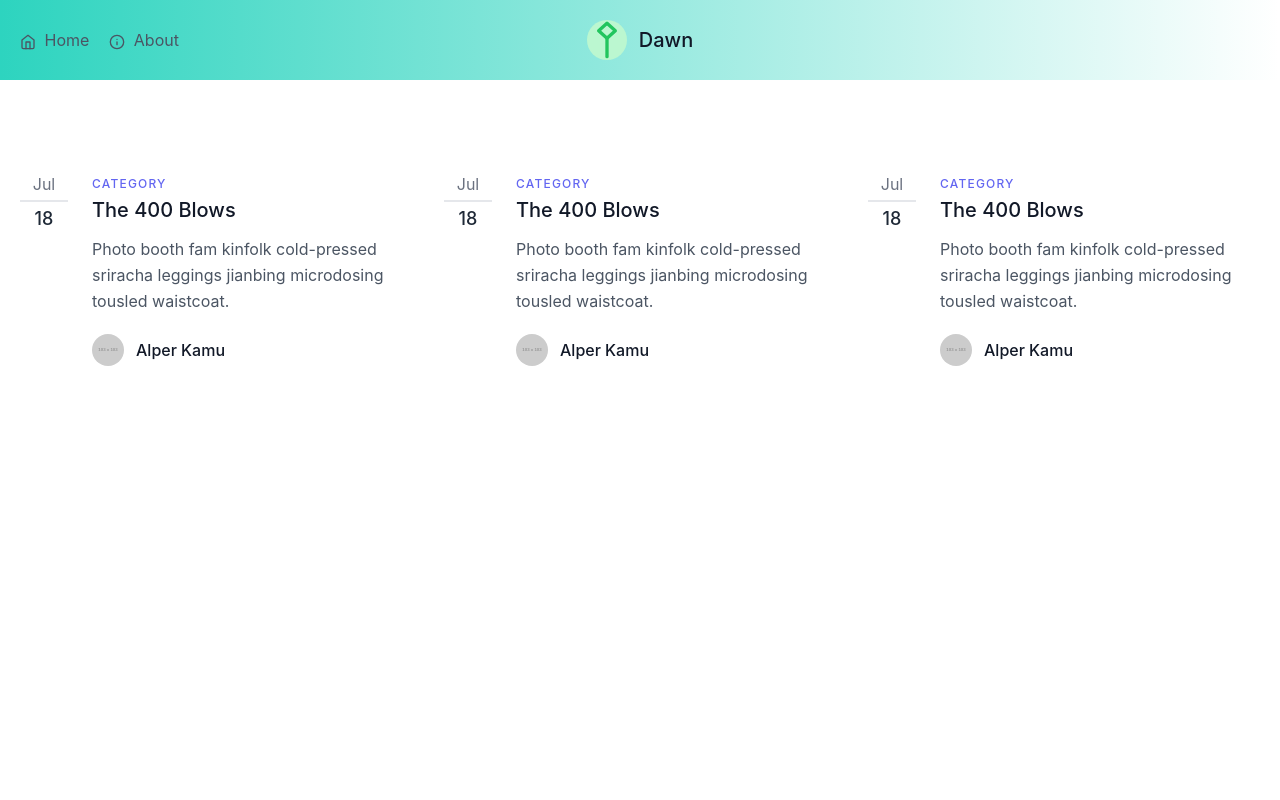
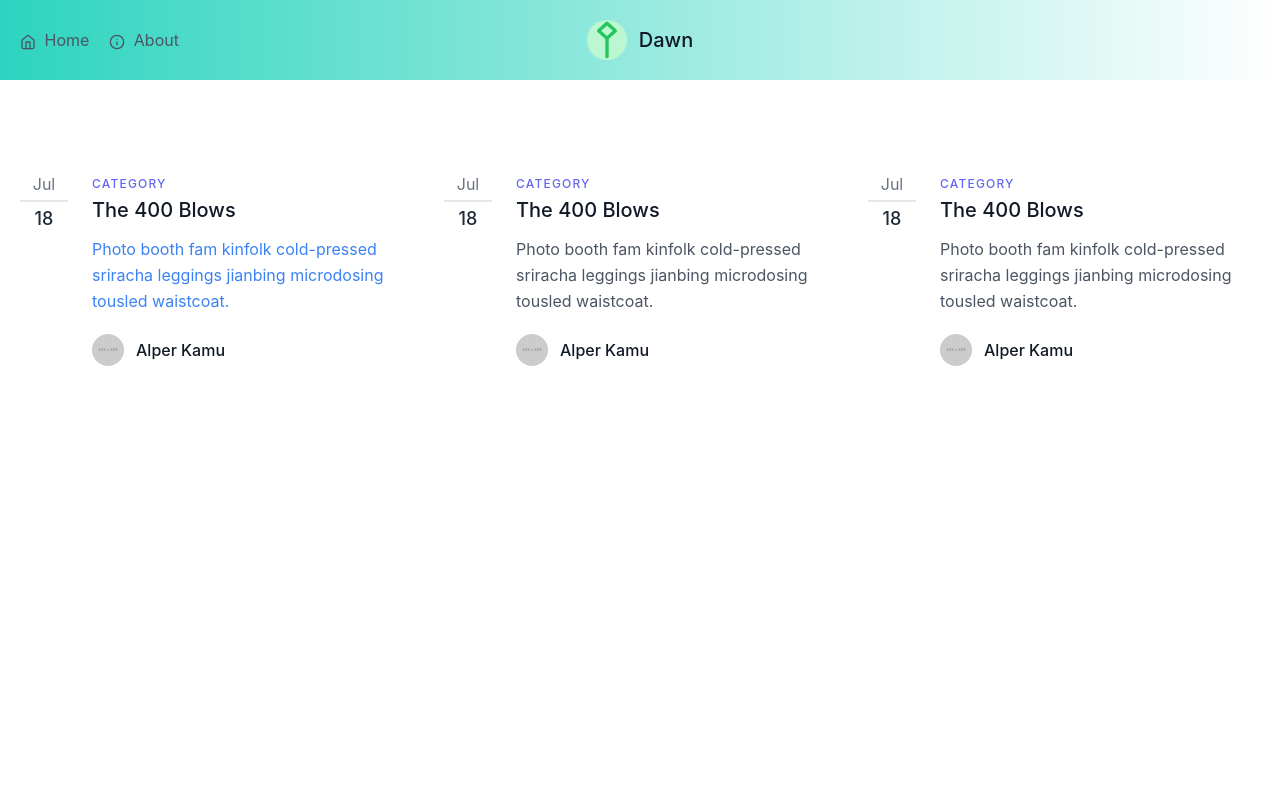
Before and after one commit to OMH-G/blog, a React (Create React App) app: page /blog in a window 1280 px wide. Shown: the top 800 px of the page. Built offline with nearby package versions, Linux system fonts and the light colour scheme.

Commit message:
references added

```diff
--- a/src/App.js
+++ b/src/App.js
@@ -1,5 +1,5 @@
 import About from "./components/About";
-import Home from "./components/Home";
+import Post1 from "./components/Post1";
 import Body from "./components/Body";
 import Footer from "./components/Footer";
 import Header from "./components/Header";
@@ -13,8 +13,8 @@ export default function App() {
         <div className="container mx-auto flex flex-col min-h-screen ">
           <div className="flex-grow">
             <Routes basename="/blog">
+              <Route exact path="/post" Component={Post1}/>
               <Route exact path="/blog" Component={Body} />
-              <Route exact path="/blog" Component={Home} />
               <Route exact path="/about" Component={About} />
             </Routes>
           </div>
--- a/src/components/Body.js
+++ b/src/components/Body.js
@@ -1,5 +1,6 @@
 import React from 'react'
 import { motion } from 'framer-motion'
+import { Link } from 'react-router-dom'
 const Body = () => {
   return (
     <section className="text-gray-600 body-font  ">
@@ -53,7 +54,7 @@ const Body = () => {
                   transition={{ duration: 0.6, delay: 1 }}
                   className="leading-relaxed mb-5"
                 >
-                  Photo booth fam kinfolk cold-pressed sriracha leggings jianbing microdosing tousled waistcoat.
+                  <a href="/post" className='text-blue-500'>Photo booth fam kinfolk cold-pressed sriracha leggings jianbing microdosing tousled waistcoat.</a>
                 </motion.p>
                 <motion.a
                   initial={{ opacity: 0, y: 10 }}
```
